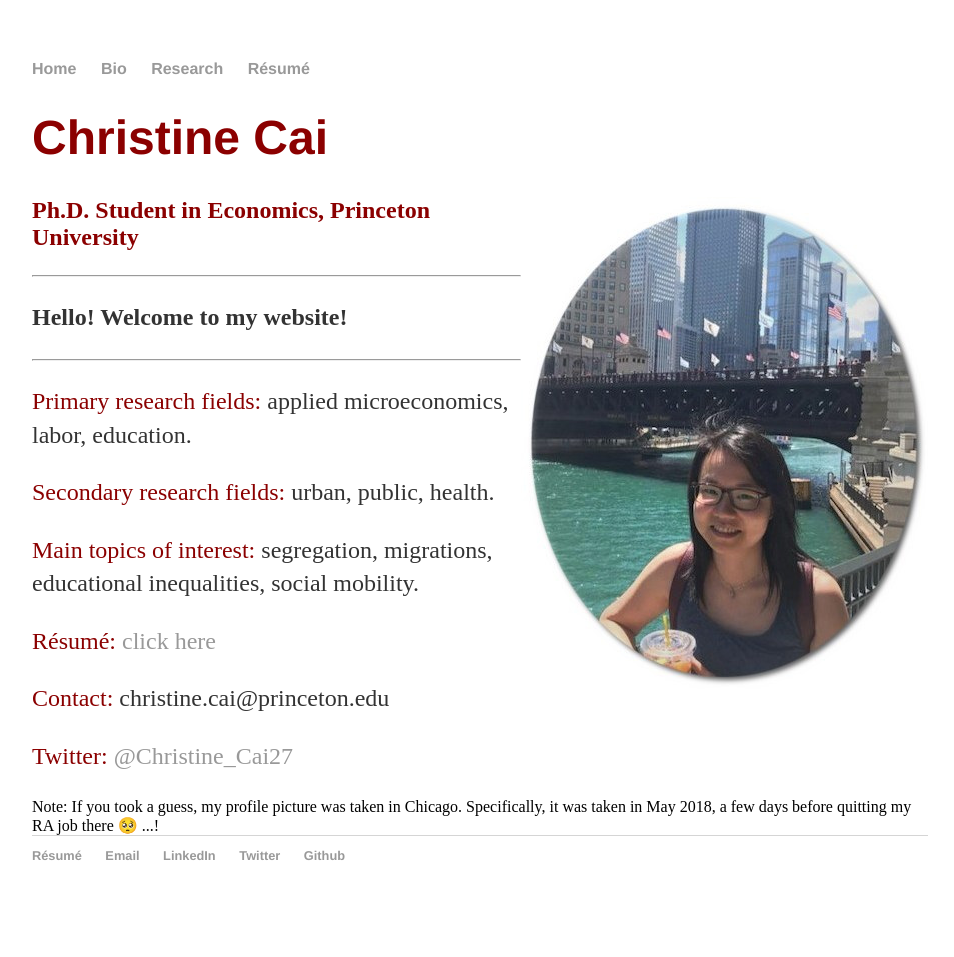
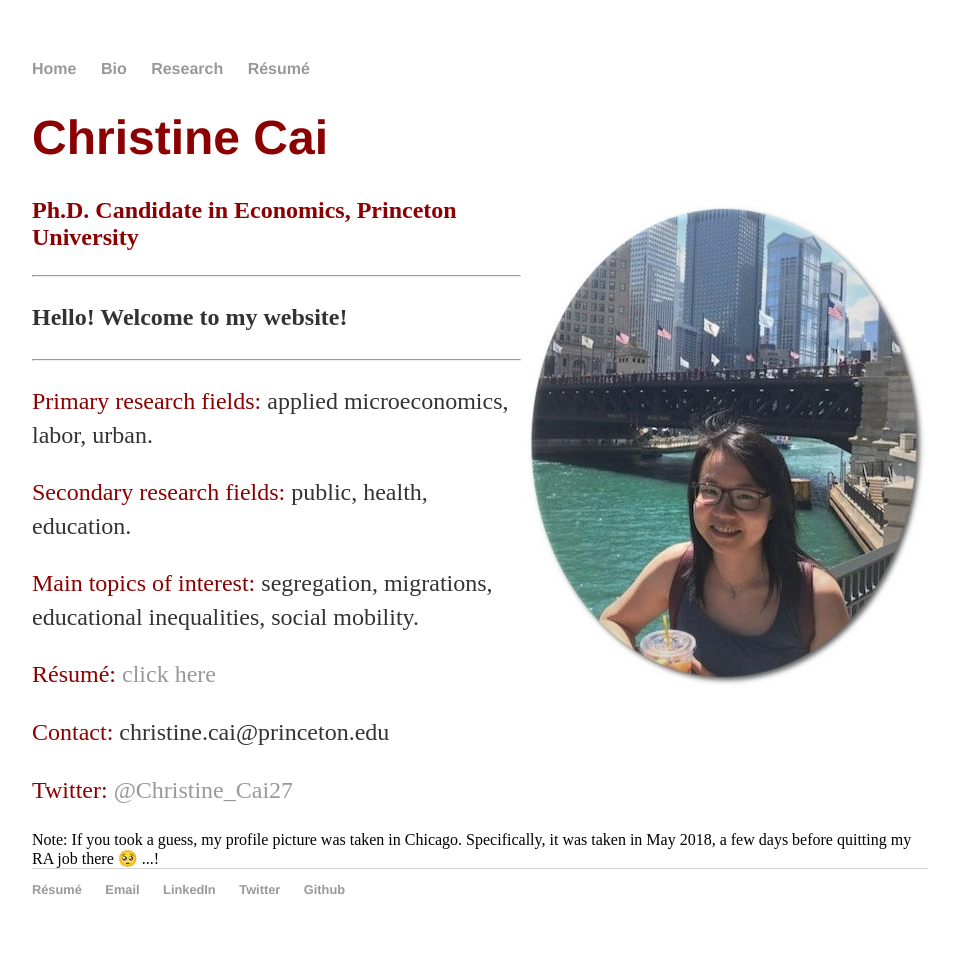
Before and after one commit to christinecai/christinecai.github.io, a Jekyll site: the page built from index.html, in a window 1280 px wide. Shown: the whole page, without its empty margins (160-1114 px from the left). Built offline with Jekyll 4.4.1, drawn with Linux system fonts in a browser that asks for light colours; before the commit the page ends 923 px from its top, so only the background shows below that.

Commit message:
Update index.html

```diff
--- a/index.html
+++ b/index.html
@@ -11,7 +11,7 @@ title: Christine Cai
 
 		<img align="right" src="pix/pic_website.jpg" alt="" title="May 2018, Chicago, IL, USA" />
 
-		<p><h2><font color="darkred">Ph.D. Student in Economics, Princeton University</font></h2></p>
+		<p><h2><font color="darkred">Ph.D. Candidate in Economics, Princeton University</font></h2></p>
 
 		<hr />
 
@@ -19,8 +19,8 @@ title: Christine Cai
 
 		<hr />
 
-		<p><font color="darkred">Primary research fields:</font> applied microeconomics, labor, education.</p>
-		<p><font color="darkred">Secondary research fields:</font> urban, public, health.</p>
+		<p><font color="darkred">Primary research fields:</font> applied microeconomics, labor, urban.</p>
+		<p><font color="darkred">Secondary research fields:</font> public, health, education.</p>
 
 		<p><font color="darkred">Main topics of interest:</font> segregation, migrations, educational inequalities, social mobility.</p>
 
```
